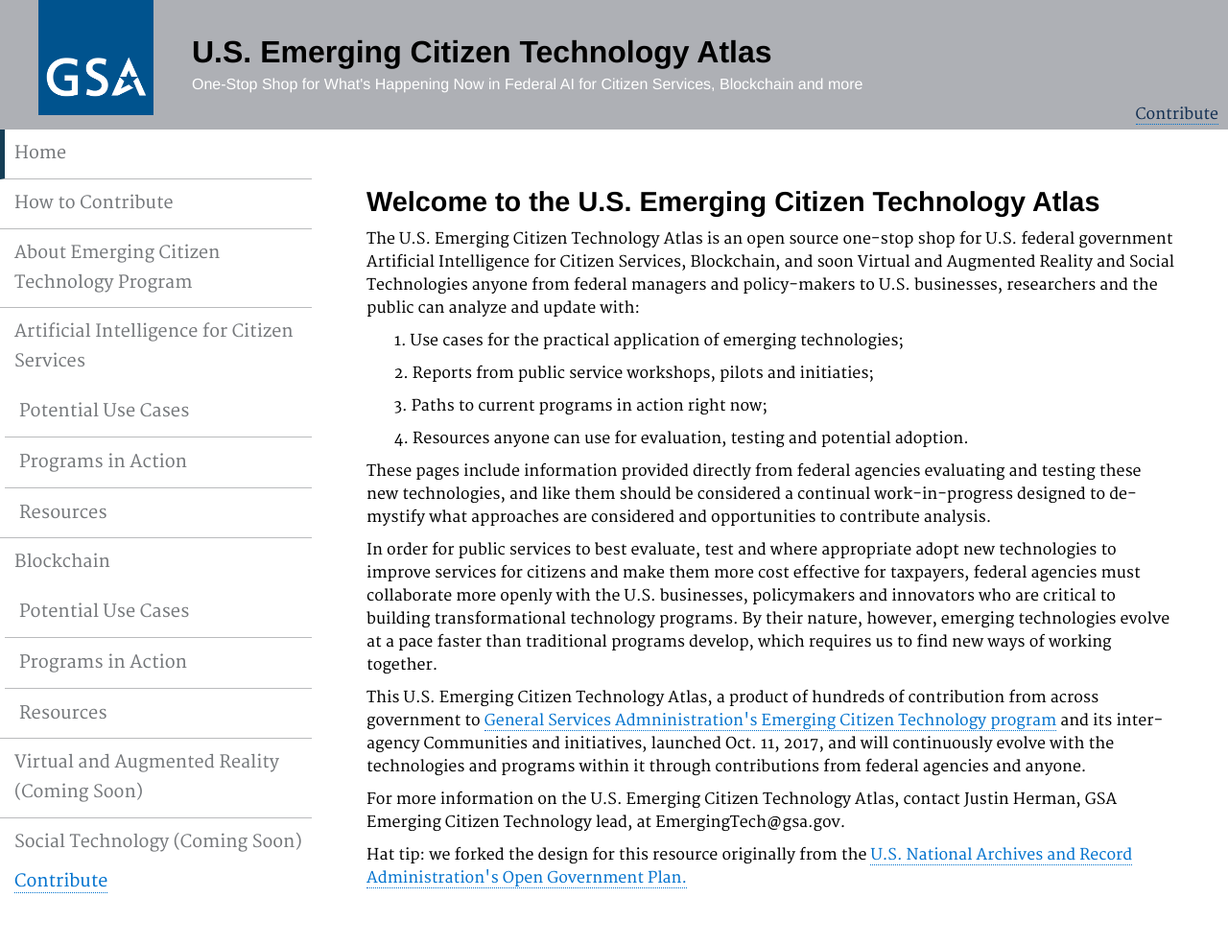
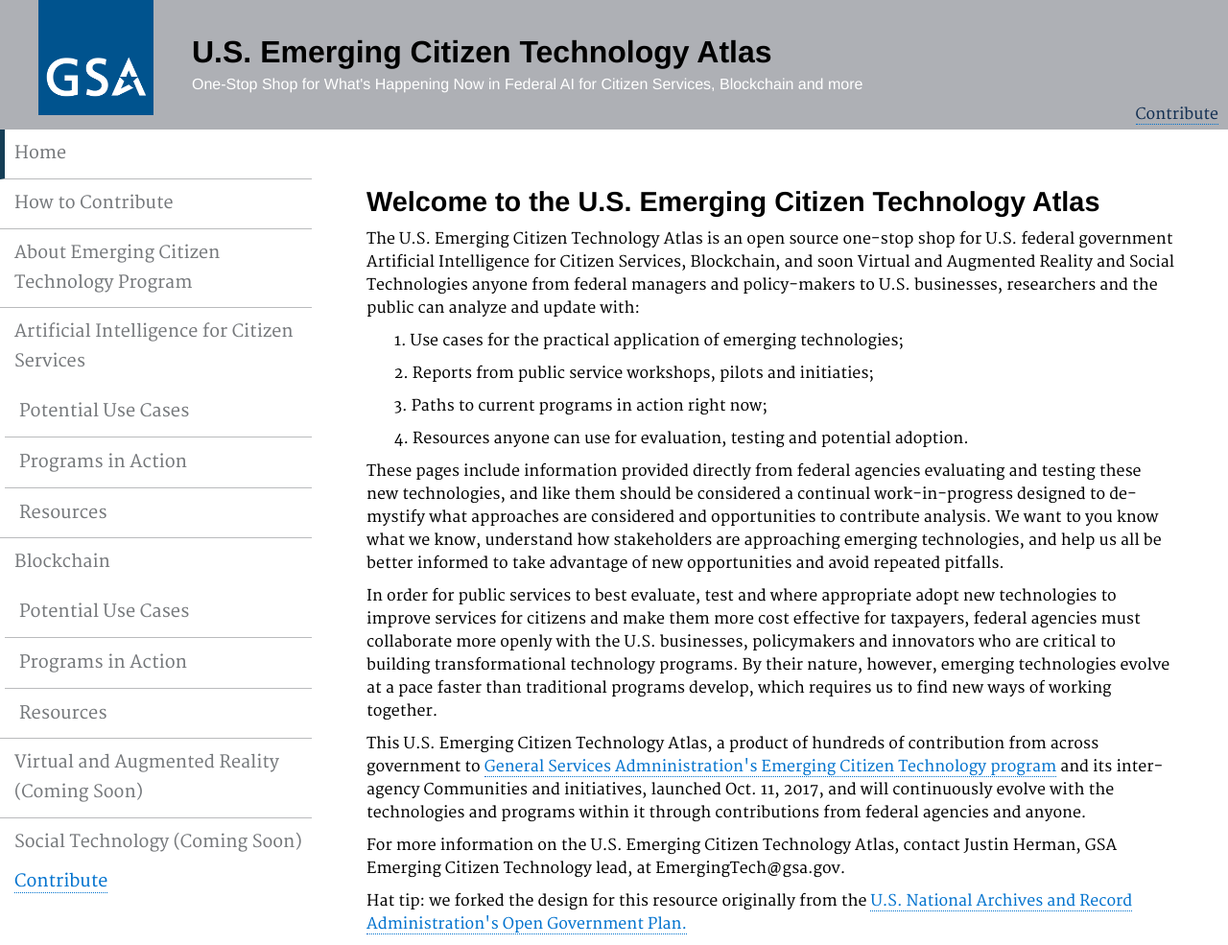
Before and after one commit to GSA/emerging-technology-atlas, a Jekyll site: the page built from pages/index.md, in a window 1280 px wide. Shown: the whole page at 96% size. Built offline with Jekyll 4.4.1, drawn with Linux system fonts in a browser that asks for light colours; before the commit the page ends 945 px from its top, so only the background shows below that.

Commit message:
Update index.md

```diff
--- a/pages/index.md
+++ b/pages/index.md
@@ -15,7 +15,7 @@ description: ""
 <p>&nbsp;&nbsp;&nbsp;&nbsp;&nbsp;&nbsp; 3. Paths to current programs in action right now;</p>
 <p>&nbsp;&nbsp;&nbsp;&nbsp;&nbsp;&nbsp; 4. Resources anyone can use for evaluation, testing and potential adoption.</p>
 
-<p>These pages include information provided directly from federal agencies evaluating and testing these new technologies, and like them should be considered a continual work-in-progress designed to de-mystify what approaches are considered and opportunities to contribute analysis.</p>
+<p>These pages include information provided directly from federal agencies evaluating and testing these new technologies, and like them should be considered a continual work-in-progress designed to de-mystify what approaches are considered and opportunities to contribute analysis. We want to you know what we know, understand how stakeholders are approaching emerging technologies, and help us all be better informed to take advantage of new opportunities and avoid repeated pitfalls.</p>
 
 <p>In order for public services to best evaluate, test and where appropriate adopt new technologies to improve services for citizens and make them more cost effective for taxpayers, federal agencies must collaborate more openly with the U.S. businesses, policymakers and innovators who are critical to building transformational technology programs. By their nature, however, emerging technologies evolve at a pace faster than traditional programs develop, which requires us to find new ways of working together.</p>
 
```
